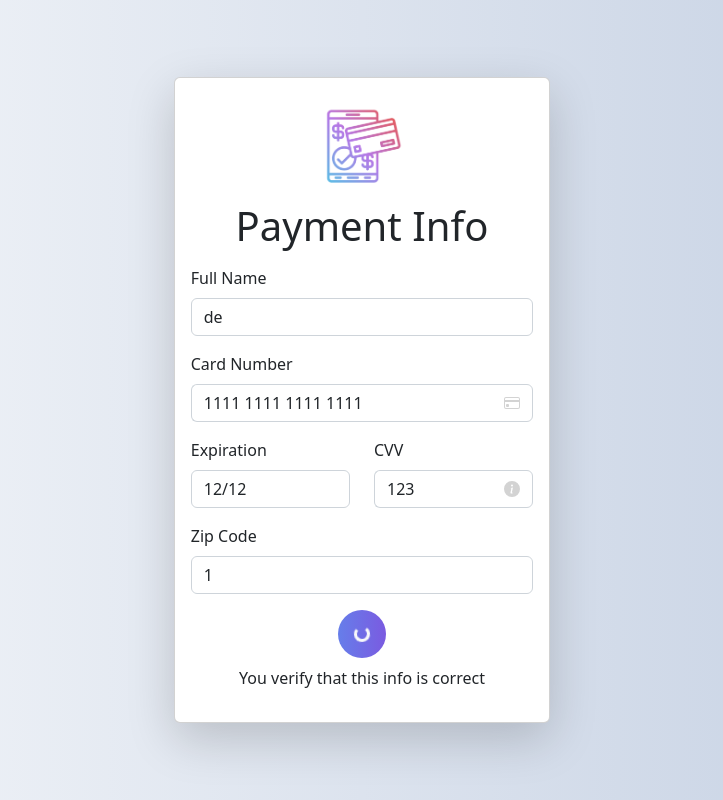
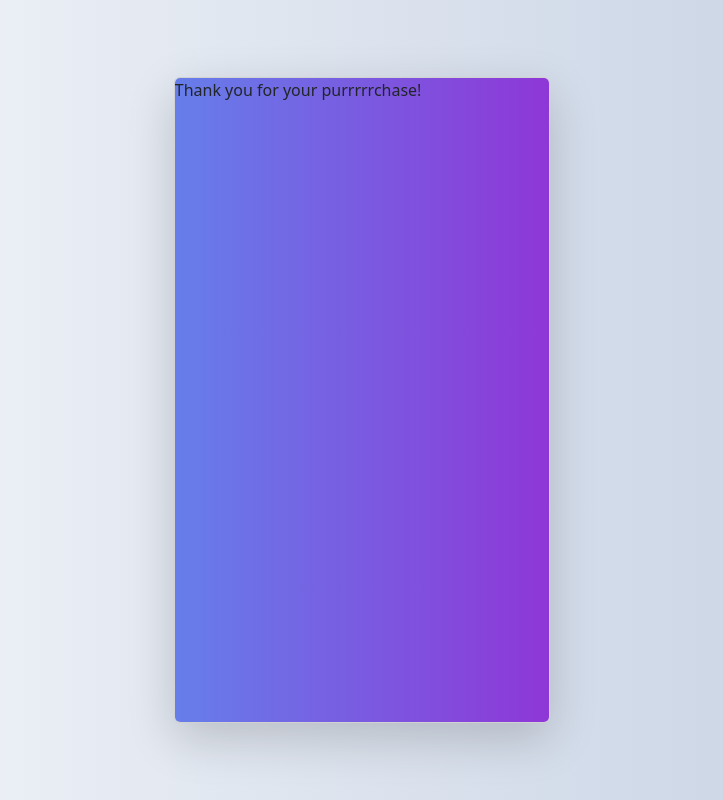
Before and after one commit to ruthtempo/payment-form, a React (Create React App) app: page / in a window 1280 px wide. Both pictures are taken after a click on the button "Confirm Payment". Shown: the whole page, without its empty margins (278-1001 px from the left). Built offline with nearby package versions, Linux system fonts and the light colour scheme.

Commit message:
coordinates animated button

```diff
--- a/src/components/PaymentForm.tsx
+++ b/src/components/PaymentForm.tsx
@@ -72,22 +72,34 @@ export const PaymentForm = () => {
   const cardNum = watch("cardNumber");
   const expirDate = watch("expirationDate");
 
-  const buttonRef = useRef<HTMLDivElement>(null);
-
   useEffect(() => {
     if (isSubmitSuccessful) {
       setIsAnimated(true);
+
+      const timer2 = setTimeout(() => {
+        getPosition();
+      }, 1000);
       const timer = setTimeout(() => {
         setIsThanks(true);
         reset();
-      }, 3000);
-
+      }, 2000);
       return () => clearTimeout(timer);
     }
   }, [isSubmitSuccessful]);
 
   const [isAnimated, setIsAnimated] = useState(false); //is submitting button
   const [isThanks, setIsThanks] = useState(false);
+  const [x, setX] = useState<number | undefined>();
+  const [y, setY] = useState<number | undefined>();
+
+  const buttonRef = useRef<HTMLButtonElement | null>(null);
+  const getPosition = () => {
+    const x = buttonRef.current?.offsetLeft;
+    setX(x);
+
+    const y = buttonRef.current?.offsetTop;
+    setY(y);
+  };
 
   return (
     <Card className="my-4 shadow-lg overflow-hidden">
@@ -235,11 +247,12 @@ export const PaymentForm = () => {
           </Form.Group>
           <div className="d-flex flex-column align-items-center">
             <Button
+              ref={buttonRef}
               type="submit"
-              className={`confirmPaymentButton mb-2 p-2 border-0 d-flex align-items-center justify-content-center ${
+              className={`confirmPaymentButton mb-2 border-0 d-flex align-items-center justify-content-center ${
                 isAnimated
                   ? "rounded-circle roundedButton"
-                  : "rounded-pill w-100"
+                  : "rounded-pill w-100 p-2"
               }`}
             >
               {isAnimated ? (
@@ -254,7 +267,12 @@ export const PaymentForm = () => {
             <p className="fw-lighter d-flex justify-content-center">
               You verify that this info is correct
             </p>
-            <div className={`${isThanks ? "thanksMode" : "visually-hidden"}`}>
+            <div
+              className={`${
+                isThanks ? "thanksMode" : "opac rounded-circle roundedButton"
+              }`}
+              style={{ top: y, left: x }}
+            >
               <p>Thank you for your purrrrrchase!</p>
             </div>
           </div>
--- a/src/components/paymentForm.css
+++ b/src/components/paymentForm.css
@@ -11,27 +11,35 @@
     background-image: linear-gradient(to right, #667eea, #764ba2, #6B8DD6, #8E37D7);
     transition: all 0.4s ease-in-out;
     background-size: 200% auto;
+    z-index:2;
 }
 
 
-.confirmPaymentButton.roundedButton{
+.roundedButton{
     background-image: linear-gradient(to right, #667eea, #8E37D7);
     width:3em;
     height:3em;
     transition: width 0.5s ease-in-out;
 }
 
+
 /* useful for transition to after submit */
 
 
 .thanksMode{
     background: linear-gradient(to right, #667eea,  #8E37D7);
-    background-size: cover;
     transition: all 0.5s ease-in-out;
     width:100%;
     height:100%;
     position: absolute;
     overflow:hidden;
-    bottom:0;
+    top:0 !important;
+    left:0 !important;
     z-index:5;
 }
+
+.opac{
+opacity:0;
+position:absolute;
+z-index:1;
+}
```
